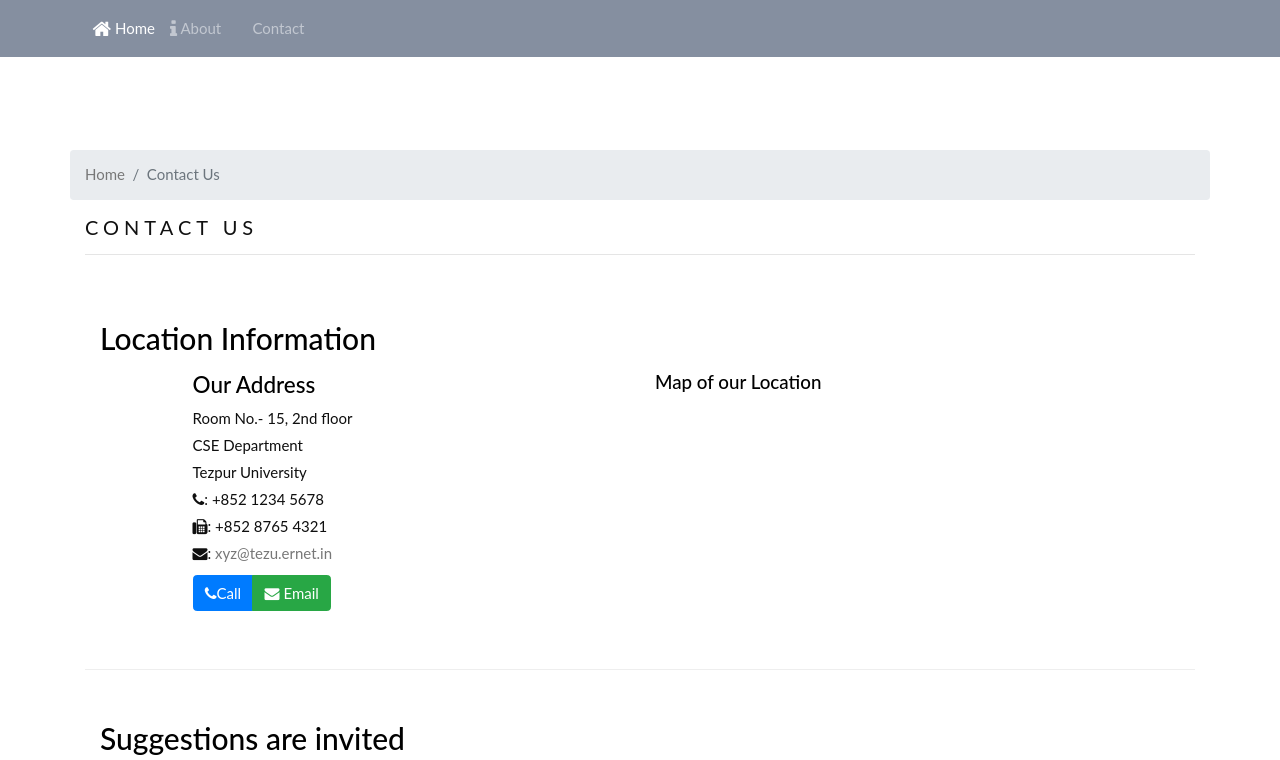
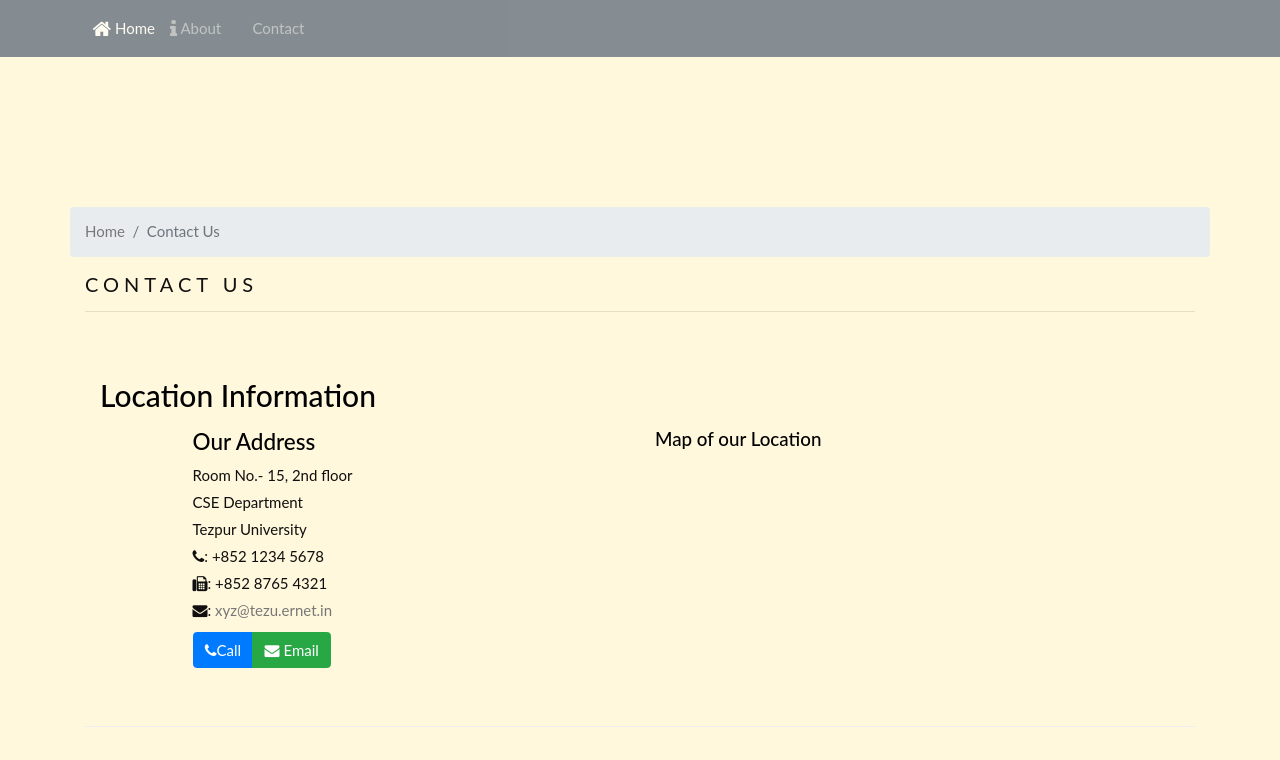
Before and after one commit to JohnNash112/se_frontpage.github.io, a plain HTML site: page contactus.html in a window 1280 px wide. Shown: the top 760 px of the page. Drawn offline with nearby package versions, Linux system fonts and the light colour scheme.

Commit message:
Fixed up some navbar problem

```diff
--- a/contactus.html
+++ b/contactus.html
@@ -13,10 +13,10 @@
     <link href="https://fonts.googleapis.com/icon?family=Material+Icons" rel="stylesheet">
 	<title>Contact Us</title>
 </head>
-<body>
+<body style="background-color:cornsilk;">
 	<!-- NAVBAR -->
 	<div>
-	    <nav class="navbar navbar-dark navbar-expand-sm fixed-top">
+	    <nav class="navbar navbar-dark navbar-expand-sm">
 	        <div class="container">
 	            <button class="navbar-toggler" type="button" data-toggle="collapse" data-target="#Navbar">
 	                <span class="navbar-toggler-icon"></span>
```
Also changed, not shown: index.html (+2 -2 lines).
